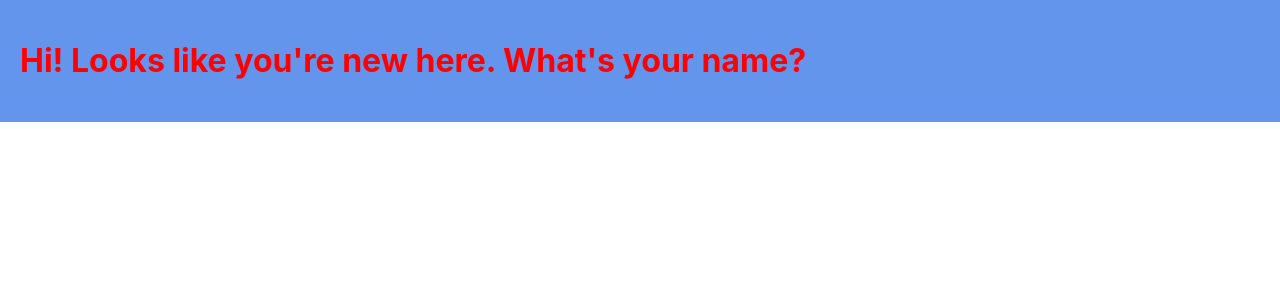
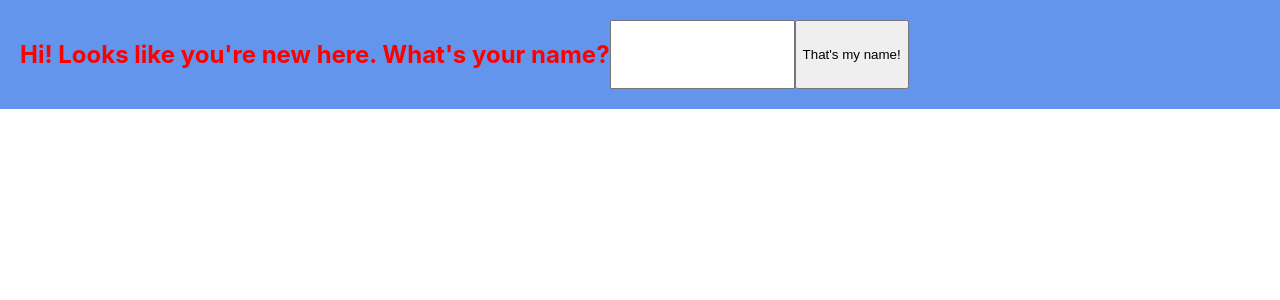
Before and after one commit to pavel-piatetskii/chat-module, a React (Create React App) app: page / in a window 1280 px wide. Shown: the top 300 px of the page. Built offline with nearby package versions, Linux system fonts and the light colour scheme.

Commit message:
Move the username form to a separate component and rework initial ws connection

```diff
--- a/src/App.js
+++ b/src/App.js
@@ -2,6 +2,7 @@ import { useState, useEffect, Fragment } from "react"
 import MessageFeed from "components/MessageFeed";
 import UserList from "components/UserList";
 import RoomList from "components/RoomList";
+import GetUserName from "components/GetUserName";
 
 const data = {
   users: {
@@ -32,7 +33,7 @@ const data = {
 
 function App() {
 
-  const [currentRoom, setCurrentRoom] = useState('1');
+  const [currentRoom, setCurrentRoom] = useState('');
   const [user, setUser] = useState('');
 
   useEffect(() => {
@@ -40,7 +41,10 @@ function App() {
   }, [currentRoom]);
   const [wss, setWSS] = useState('');
 
-
+  const saveUser = function(username) {
+    setUser(username);
+    setCurrentRoom('1')
+  };
 
   const switchRoom = function(roomNumber) {
     wss.close();
@@ -50,14 +54,13 @@ function App() {
   return (
     <div className="App">
       {!user && (
-        <Fragment>
-          <h1>Hi! Looks like you're new here. What's your name?</h1>
-        </Fragment>
+        <GetUserName saveUser={saveUser}/>
       )}
       {user && <div className="main">
         <UserList users={data.users}/>
         {wss && <MessageFeed
           users={data.users}
+          roomName={data.rooms[currentRoom].name}
           wss={wss}
         />}
         <RoomList rooms={data.rooms} currentRoom={currentRoom} changeRoom={switchRoom}/>
--- /dev/null
+++ b/src/components/GetUserName.js
@@ -0,0 +1,30 @@
+import React, { useState } from 'react';
+import "./GetUserName.scss";
+
+export default function GetUserName(props) {
+
+  const { saveUser } = props;
+  const [username, setUsername] = useState('');
+
+  return (
+    <section className="get-user">
+      <h1>Hi! Looks like you're new here. What's your name?</h1>
+      <form
+        className="get-user__form"
+        onSubmit={event => event.preventDefault()}
+      >
+        <input
+          className="get-user__form__input"
+          name="username"
+          value={username}
+          onChange={(e) => setUsername(e.target.value)}
+        ></input>
+        <button
+          className="get-user__form__button"
+          onClick={(() => saveUser(username))}
+        >
+          That's my name!</button>
+      </form>
+    </section>
+  );
+};
```
Also changed, not shown: src/components/GetUserName.scss (added).
